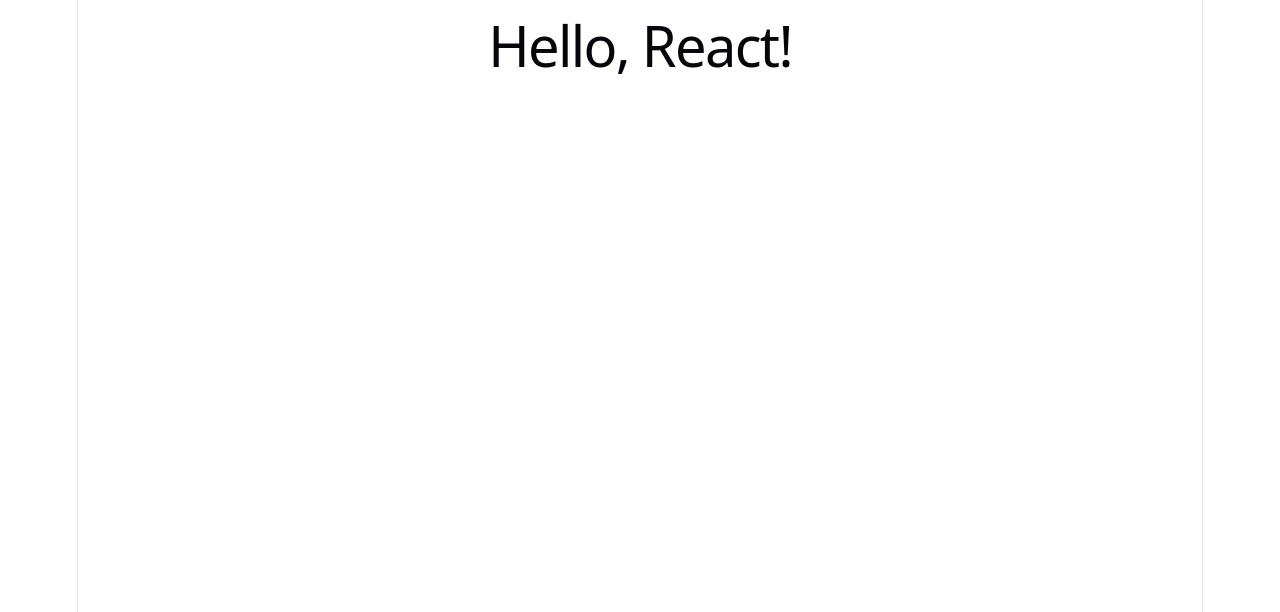
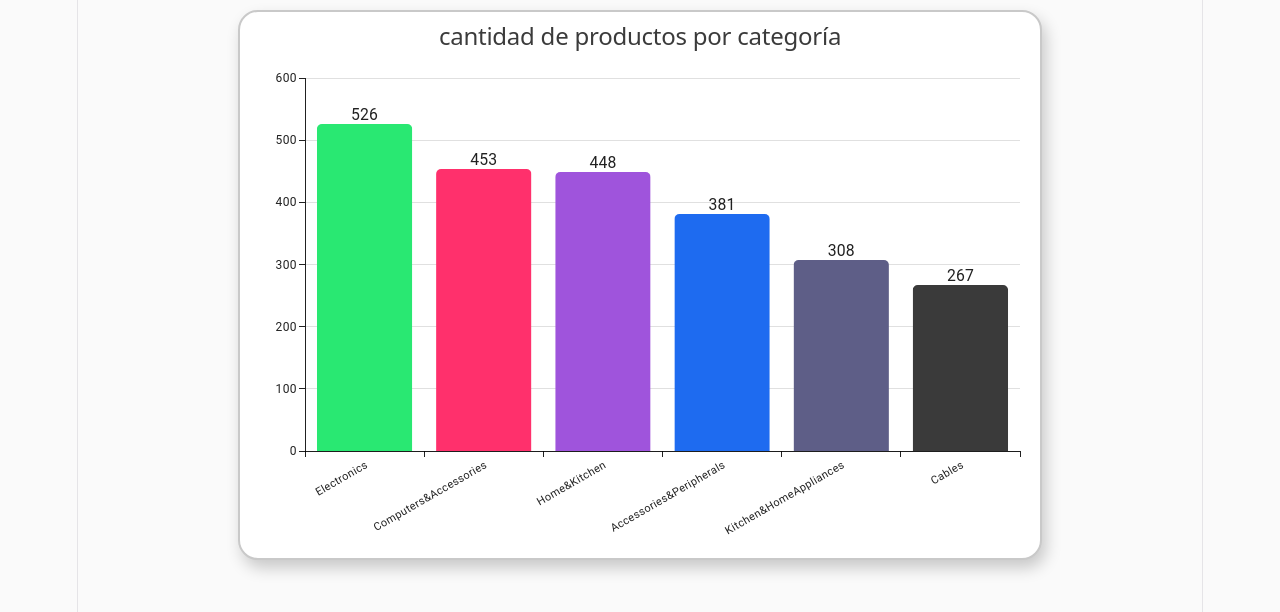
Before and after one commit to Sam-ai06/Amazon-Sales-Dashboard, a React (Vite) app: page / in a window 1280 px wide. Shown: the top 612 px of the page. Built offline with nearby package versions, Linux system fonts and the light colour scheme.

Commit message:
feat: barchart de productos por categoría
alimenté el componente con la data extraida del csv. Agregué diversos efectos decorativos y mejore la legibilidad de las barras, así como su distinción. Listo para implementar a main

```diff
--- a/src/App.css
+++ b/src/App.css
@@ -1,184 +1,25 @@
-.counter {
-  font-size: 16px;
-  padding: 5px 10px;
-  border-radius: 5px;
-  color: var(--accent);
-  background: var(--accent-bg);
-  border: 2px solid transparent;
-  transition: border-color 0.3s;
-  margin-bottom: 24px;
-
-  &:hover {
-    border-color: var(--accent-border);
-  }
-  &:focus-visible {
-    outline: 2px solid var(--accent);
-    outline-offset: 2px;
-  }
+body{
+  background-color: rgb(250, 250, 250);
 }
 
-.hero {
-  position: relative;
+.barchat-card{
+  background-color: rgb(255, 255, 255);
+  width: fit-content;
+  border-radius: 20px;
+  display: inline-block;
+  border: 2px solid #c9c9c9;
+  box-shadow: 4px 8px 16px rgba(0, 0, 0, 0.2);
+  margin-top: 10px;
+}
+.cardTitle{
 
-  .base,
-  .framework,
-  .vite {
-    inset-inline: 0;
-    margin: 0 auto;
-  }
-
-  .base {
-    width: 170px;
-    position: relative;
-    z-index: 0;
-  }
-
-  .framework,
-  .vite {
-    position: absolute;
-  }
-
-  .framework {
-    z-index: 1;
-    top: 34px;
-    height: 28px;
-    transform: perspective(2000px) rotateZ(300deg) rotateX(44deg) rotateY(39deg)
-      scale(1.4);
-  }
-
-  .vite {
-    z-index: 0;
-    top: 107px;
-    height: 26px;
-    width: auto;
-    transform: perspective(2000px) rotateZ(300deg) rotateX(40deg) rotateY(39deg)
-      scale(0.8);
-  }
+  color: rgb(59, 59, 59);
+  margin-top: 10px;
+  margin-left: 0px;
+  font-family:system-ui, -apple-system, BlinkMacSystemFont, 'Segoe UI', Roboto, Oxygen, Ubuntu, Cantarell, 'Open Sans', 'Helvetica Neue', sans-serif;
 }
 
-#center {
-  display: flex;
-  flex-direction: column;
-  gap: 25px;
-  place-content: center;
-  place-items: center;
-  flex-grow: 1;
-
-  @media (max-width: 1024px) {
-    padding: 32px 20px 24px;
-    gap: 18px;
-  }
+.css-1uufzxp-MuiChartsWrapper-root{
+  margin-top: 30px;
+  margin-right: 25px;
 }
-
-#next-steps {
-  display: flex;
-  border-top: 1px solid var(--border);
-  text-align: left;
-
-  & > div {
-    flex: 1 1 0;
-    padding: 32px;
-    @media (max-width: 1024px) {
-      padding: 24px 20px;
-    }
-  }
-
-  .icon {
-    margin-bottom: 16px;
-    width: 22px;
-    height: 22px;
-  }
-
-  @media (max-width: 1024px) {
-    flex-direction: column;
-    text-align: center;
-  }
-}
-
-#docs {
-  border-right: 1px solid var(--border);
-
-  @media (max-width: 1024px) {
-    border-right: none;
-    border-bottom: 1px solid var(--border);
-  }
-}
-
-#next-steps ul {
-  list-style: none;
-  padding: 0;
-  display: flex;
-  gap: 8px;
-  margin: 32px 0 0;
-
-  .logo {
-    height: 18px;
-  }
-
-  a {
-    color: var(--text-h);
-    font-size: 16px;
-    border-radius: 6px;
-    background: var(--social-bg);
-    display: flex;
-    padding: 6px 12px;
-    align-items: center;
-    gap: 8px;
-    text-decoration: none;
-    transition: box-shadow 0.3s;
-
-    &:hover {
-      box-shadow: var(--shadow);
-    }
-    .button-icon {
-      height: 18px;
-      width: 18px;
-    }
-  }
-
-  @media (max-width: 1024px) {
-    margin-top: 20px;
-    flex-wrap: wrap;
-    justify-content: center;
-
-    li {
-      flex: 1 1 calc(50% - 8px);
-    }
-
-    a {
-      width: 100%;
-      justify-content: center;
-      box-sizing: border-box;
-    }
-  }
-}
-
-#spacer {
-  height: 88px;
-  border-top: 1px solid var(--border);
-  @media (max-width: 1024px) {
-    height: 48px;
-  }
-}
-
-.ticks {
-  position: relative;
-  width: 100%;
-
-  &::before,
-  &::after {
-    content: '';
-    position: absolute;
-    top: -4.5px;
-    border: 5px solid transparent;
-  }
-
-  &::before {
-    left: 0;
-    border-left-color: var(--border);
-  }
-  &::after {
-    right: 0;
-    border-right-color: var(--border);
-  }
-}
--- a/src/App.tsx
+++ b/src/App.tsx
@@ -1,10 +1,16 @@
 import './App.css'
+import BarChart from './components/barChartUI'
 
 function App() {
  return (
-    <div className="App">
-      <h1>Hello, React!</h1>
-    </div>
+    <main>
+      <div className='barchat-card'>
+        <h2 className='cardTitle'>cantidad de productos por categoría</h2>
+        <div className='chart-Container'>
+          <BarChart/>
+        </div>
+      </div>
+    </main>
   )
 }
 
--- a/src/components/barChartUI.tsx
+++ b/src/components/barChartUI.tsx
@@ -0,0 +1,75 @@
+import { useState, useEffect } from "react";
+import Papa from 'papaparse'
+import { BarChart as MuiBarChart} from '@mui/x-charts/BarChart';
+
+
+
+interface CSVRow{
+    category: string
+    count: number
+}
+
+export default function BarChart(){
+    const [counts, setCounts] = useState<CSVRow[]>([])
+
+    useEffect(() => {
+        fetch('/public/data_extracted/products_per_category_barChart.csv')
+        .then((response) =>{
+            if(!response.ok){
+                throw new Error("Error al cargar el csv. Revisa la ruta e intentalo de nuevo.")
+            }
+            return response.text();
+        })
+        .then((csv) =>{
+            const result = Papa.parse<CSVRow>(csv,{
+                header: true,
+                skipEmptyLines: true,
+                dynamicTyping: true,
+            });
+            setCounts(result.data)
+
+
+        })
+        .catch(console.error)
+
+    }, [])
+
+      const topCategories = [...counts]
+    .sort((a, b) => b.count - a.count)
+    .slice(0, 6);
+
+    return (
+        <MuiBarChart
+            xAxis={[
+                {
+                    scaleType: "band",
+                    data: topCategories.map((item) => item.category),
+                    tickLabelInterval: () => true,
+                    tickLabelStyle: {
+                    angle: -30,
+                    textAnchor: 'end',
+                    fontSize: 11,
+                    },
+                    colorMap: {
+                        type: 'ordinal',
+                        colors: ['#29E872', '#FF306C', '#9F54DC', '#1E6BF0', '#5E5E87', '#3a3a3a']
+                    },
+                    categoryGapRatio: 0.2,
+                    height: 110,
+                },
+            ]}
+            series={[
+                {
+                    data: topCategories.map((item,) => item.count),
+                    barLabel: 'value', barLabelPlacement: 'outside'
+                },
+            ]}
+            width = {800}
+            height = {500}
+            margin = {{bottom: -3}}
+            grid={{ horizontal: true }}
+            borderRadius={5}
+
+        />
+    )
+}
```
Also changed, not shown: 1 other file (tests, documents, lock files or other folders).
